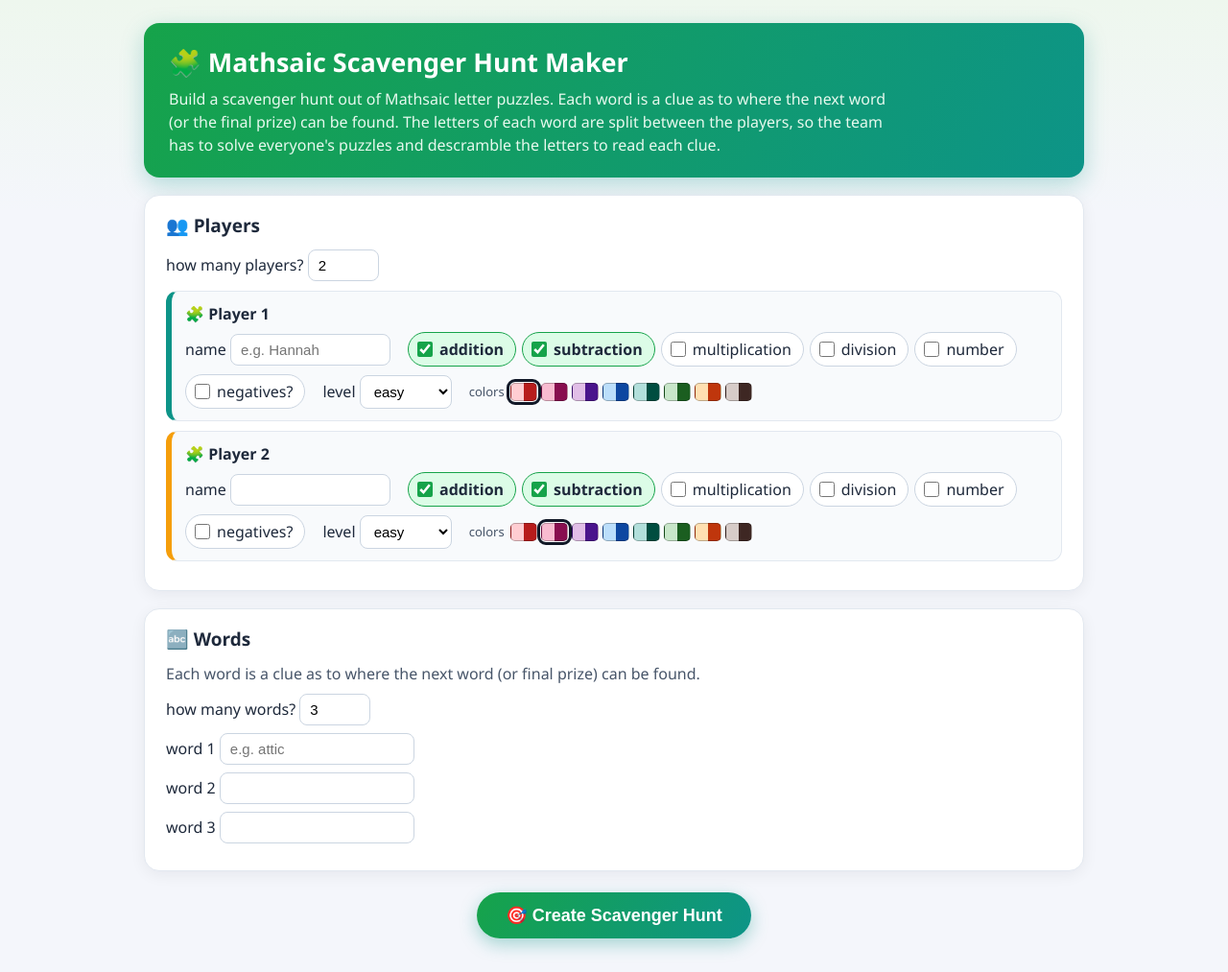
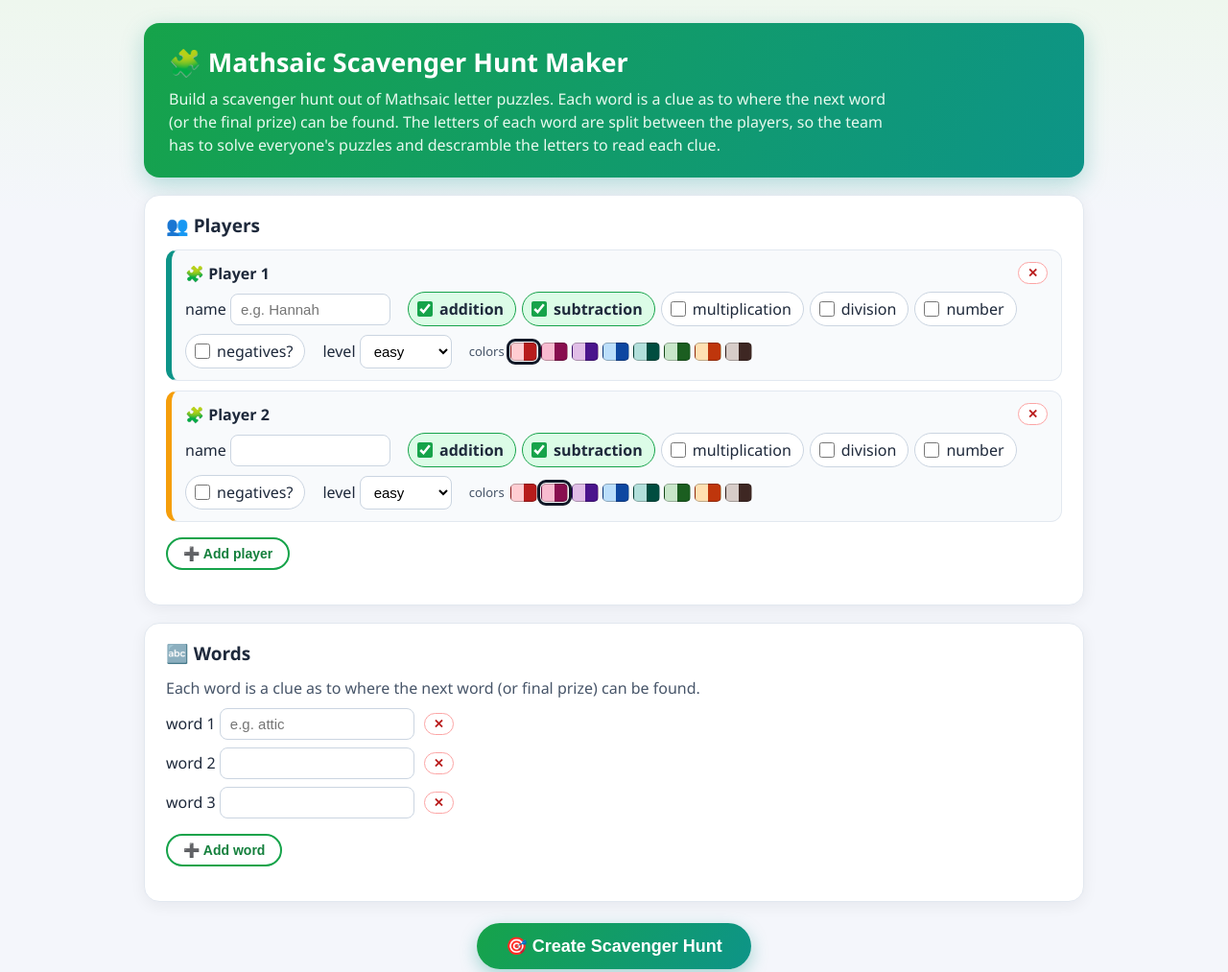
Before and after one commit to mtayter/mathsaic, a plain HTML site: page index.html in a window 1280 px wide. Shown: the top 1013 px of the page at 96% size. Drawn offline with nearby package versions, Linux system fonts and the light colour scheme.

Commit message:
Replace count boxes with add/remove rows
The number inputs were the source of the blank-box bug, so remove them
entirely: an Add player / Add word button under each list, and a delete
button on each row. The rows on screen are now the list, so there is
nothing to blank out. Add/delete snapshot the current rows before
re-rendering, so existing settings (names, ops, negatives, level,
theme, word text) survive; rows renumber, and the last row of each
list cannot be deleted.

```diff
--- a/mathsaic.css
+++ b/mathsaic.css
@@ -127,6 +127,9 @@ label.check:has(input:checked) {
   font-weight: 700;
   width: 100%;
   font-size: 16px;
+  display: flex;
+  justify-content: space-between;
+  align-items: center;
 }
 .field {
   white-space: nowrap;
@@ -158,6 +161,36 @@ label.check:has(input:checked) {
 }
 .word-row {
   margin: 8px 0;
+  display: flex;
+  align-items: center;
+  gap: 10px;
+}
+.btn-add {
+  background: white;
+  color: #15803d;
+  border: 2px solid #16a34a;
+  font-size: 14px;
+  font-weight: 700;
+  padding: 7px 16px;
+  border-radius: 999px;
+  cursor: pointer;
+}
+.btn-add:hover {
+  background: #f0fdf4;
+}
+.btn-delete {
+  background: white;
+  color: #b91c1c;
+  border: 1px solid #fca5a5;
+  font-size: 13px;
+  font-weight: 700;
+  padding: 3px 9px;
+  border-radius: 999px;
+  cursor: pointer;
+  flex: none;
+}
+.btn-delete:hover {
+  background: #fef2f2;
 }
 
 .create-row {
--- a/mathsaic.options.js
+++ b/mathsaic.options.js
@@ -66,74 +66,62 @@ mathsaic.options = (function() {
     return html;
   }
 
-  // If a count box is left blank (or invalid) when the user leaves it,
-  // put the current number back — the number of rows actually on screen —
-  // instead of leaving an empty box that silently breaks generation.
-  function restoreCount(inputSel, rowSel) {
-    var $input = $(inputSel);
-    var value = parseInt($input.val(), 10);
-    var max = parseInt($input.attr('max'), 10);
-    if(isNaN(value) || value < 1) {
-      $input.val($(rowSel).length || 1);
-    } else if(!isNaN(max) && value > max) {
-      $input.val(max);
-    }
+  // The rows on screen ARE the list: Add/Remove buttons change them, and
+  // the state is always snapshotted from the DOM before re-rendering, so
+  // nobody's settings are lost when a row is added or removed.
+
+  function defaultPlayerState(idx) {
+    return { name: '', operations: ['+', '-'], negative: false, level: '0', theme: idx % themes.length };
   }
 
-  function buildPlayerRows() {
-    var count = parseInt($('#num_players').val(), 10);
-    if(isNaN(count) || count < 1) {
-      return;
-    }
-
-    // preserve everything already entered for existing players (name,
-    // operations, negatives, level; the color theme lives in playerThemes)
-    var saved = [];
+  function snapshotPlayerState() {
+    var state = [];
     $('.player-row').each(function(i) {
       var $row = $(this);
-      saved[i] = {
+      state[i] = {
         name: $row.find('.player-name').val(),
         operations: $row.find('.player-op:checked').map(function() { return this.value; }).get(),
         negative: $row.find('.player-negative').prop('checked'),
-        level: $row.find('.player-level').val()
+        level: $row.find('.player-level').val(),
+        theme: playerThemes[i] != null ? playerThemes[i] : (i % themes.length)
       };
     });
+    return state;
+  }
 
+  function renderPlayerRows(state) {
+    playerThemes = state.map(function(s) { return s.theme; });
     var html = '';
-    for(var p = 0; p < count; p++) {
-      if(playerThemes[p] == null) {
-        playerThemes[p] = p % themes.length;
-      }
-      var prev = saved[p];
-      var level = prev ? prev.level : '0';
+    for(var p = 0; p < state.length; p++) {
+      var prev = state[p];
       html += '<div class="player-row">'
-            +   '<div class="player-head">🧩 Player ' + (p + 1) + '</div>'
+            +   '<div class="player-head">🧩 Player ' + (p + 1)
+            +     (state.length > 1 ? ' <button type="button" class="btn-delete" onClick="mathsaic.options.deletePlayer(' + p + ')" title="Remove this player">✕</button>' : '')
+            +   '</div>'
             +   '<label class="field">name <input type="text" class="player-name" id="player_name_' + p + '" size="14"' + (p == 0 ? ' placeholder="e.g. Hannah"' : '') + '></label>'
             +   '<span class="op-group">';
       for(var o = 0; o < OPERATIONS.length; o++) {
         var opVal = OPERATIONS[o].value;
-        var checked = prev ? (prev.operations.indexOf(opVal) != -1)
-                           : (opVal == '+' || opVal == '-');
         html += '<label class="check">'
               + '<input type="checkbox" class="player-op" data-player="' + p + '" value="' + opVal + '"'
-              + (checked ? ' checked' : '')
+              + (prev.operations.indexOf(opVal) != -1 ? ' checked' : '')
               + '> ' + OPERATIONS[o].label + '</label>';
       }
       html +=   '</span>'
-            +   '<label class="check"><input type="checkbox" class="player-negative" id="player_negative_' + p + '"' + (prev && prev.negative ? ' checked' : '') + '> negatives?</label>'
+            +   '<label class="check"><input type="checkbox" class="player-negative" id="player_negative_' + p + '"' + (prev.negative ? ' checked' : '') + '> negatives?</label>'
             +   '<label class="field">level <select class="player-level" id="player_level_' + p + '">'
-            +     '<option value="0"' + (level == '0' ? ' selected' : '') + '>easy</option>'
-            +     '<option value="1"' + (level == '1' ? ' selected' : '') + '>medium</option>'
-            +     '<option value="2"' + (level == '2' ? ' selected' : '') + '>hard</option>'
+            +     '<option value="0"' + (prev.level == '0' ? ' selected' : '') + '>easy</option>'
+            +     '<option value="1"' + (prev.level == '1' ? ' selected' : '') + '>medium</option>'
+            +     '<option value="2"' + (prev.level == '2' ? ' selected' : '') + '>hard</option>'
             +   '</select></label>'
             +   '<span class="color-group"><span class="color-label">colors</span>' + themeSwatches(p) + '</span>'
             + '</div>';
     }
     $('#players_container').html(html);
 
-    for(var q = 0; q < count; q++) {
-      if(saved[q] && saved[q].name) {
-        $('#player_name_' + q).val(saved[q].name);
+    for(var q = 0; q < state.length; q++) {
+      if(state[q].name) {
+        $('#player_name_' + q).val(state[q].name);
       }
       var chosen = playerThemes[q];
       playerThemes[q] = null;
@@ -141,38 +129,60 @@ mathsaic.options = (function() {
     }
   }
 
+  function addPlayer() {
+    var state = snapshotPlayerState();
+    state.push(defaultPlayerState(state.length));
+    renderPlayerRows(state);
+  }
+
+  function deletePlayer(idx) {
+    var state = snapshotPlayerState();
+    if(state.length <= 1) { return; } // always keep at least one player
+    state.splice(idx, 1);
+    renderPlayerRows(state);
+  }
+
   // ---- word inputs ---------------------------------------------------------
 
-  function buildWordInputs() {
-    var count = parseInt($('#num_words').val(), 10);
-    if(isNaN(count) || count < 1) {
-      return;
-    }
-    var saved = [];
-    $('.hunt-word').each(function(i) { saved[i] = this.value; });
+  function snapshotWordState() {
+    return $('.hunt-word').map(function() { return this.value; }).get();
+  }
 
+  function renderWordInputs(state) {
     var html = '';
-    for(var w = 0; w < count; w++) {
+    for(var w = 0; w < state.length; w++) {
       html += '<div class="word-row"><label class="field">word ' + (w + 1) + ' '
             + '<input type="text" class="hunt-word" id="hunt_word_' + w + '" size="18"' + (w == 0 ? ' placeholder="e.g. attic"' : '') + '>'
-            + '</label></div>';
+            + '</label>'
+            + (state.length > 1 ? ' <button type="button" class="btn-delete" onClick="mathsaic.options.deleteWord(' + w + ')" title="Remove this word">✕</button>' : '')
+            + '</div>';
     }
     $('#words_container').html(html);
-    for(var i = 0; i < count; i++) {
-      if(saved[i]) {
-        $('#hunt_word_' + i).val(saved[i]);
+    for(var i = 0; i < state.length; i++) {
+      if(state[i]) {
+        $('#hunt_word_' + i).val(state[i]);
       }
     }
+  }
+
+  function addWord() {
+    var state = snapshotWordState();
+    state.push('');
+    renderWordInputs(state);
+  }
+
+  function deleteWord(idx) {
+    var state = snapshotWordState();
+    if(state.length <= 1) { return; } // always keep at least one word
+    state.splice(idx, 1);
+    renderWordInputs(state);
   }
 
   // ---- gathering + validation ----------------------------------------------
 
   function gatherPlayers() {
     var players = [];
-    var count = parseInt($('#num_players').val(), 10);
-    if(isNaN(count) || count < 1) {
-      count = $('.player-row').length; // backstop: use the rows on screen
-    }
+    var count = $('.player-row').length; // the rows on screen are the list
     for(var p = 0; p < count; p++) {
       var name = $.trim($('#player_name_' + p).val());
       if(!name) {
@@ -209,10 +219,7 @@ mathsaic.options = (function() {
   function gatherWords() {
     var letters = mathsaic.puzzle.getKeys();
     var words = [];
-    var count = parseInt($('#num_words').val(), 10);
-    if(isNaN(count) || count < 1) {
-      count = $('.hunt-word').length; // backstop: use the boxes on screen
-    }
+    var count = $('.hunt-word').length; // the boxes on screen are the list
     for(var w = 0; w < count; w++) {
       var word = $.trim($('#hunt_word_' + w).val()).toLowerCase();
       if(!word) {
@@ -371,34 +378,36 @@ mathsaic.options = (function() {
 
       + '<section class="card">'
       + '<h2>👥 Players</h2>'
-      + '<label class="field">how many players? <input type="number" id="num_players" min="1" max="12" value="2"></label>'
       + '<div id="players_container"></div>'
+      + '<p><button type="button" id="add_player" class="btn-add">➕ Add player</button></p>'
       + '</section>'
 
       + '<section class="card">'
       + '<h2>🔤 Words</h2>'
       + '<p class="hint">Each word is a clue as to where the next word (or final prize) can be found.</p>'
-      + '<label class="field">how many words? <input type="number" id="num_words" min="1" max="20" value="3"></label>'
       + '<div id="words_container"></div>'
+      + '<p><button type="button" id="add_word" class="btn-add">➕ Add word</button></p>'
       + '</section>'
 
       + '<p class="create-row"><button type="button" id="create_hunt" class="btn-primary">🎯 Create Scavenger Hunt</button></p>';
 
     $container.html(input);
 
-    buildPlayerRows();
-    buildWordInputs();
+    renderPlayerRows([defaultPlayerState(0), defaultPlayerState(1)]);
+    renderWordInputs(['', '', '']);
 
-    $('#num_players').on('change', buildPlayerRows);
-    $('#num_words').on('change', buildWordInputs);
-    $('#num_players').on('blur', function() { restoreCount('#num_players', '.player-row'); });
-    $('#num_words').on('blur', function() { restoreCount('#num_words', '.hunt-word'); });
+    $('#add_player').on('click', addPlayer);
+    $('#add_word').on('click', addWord);
     $('#create_hunt').on('click', launchHunt);
   }
 
   return {
     init: init,
     selectTheme: selectTheme,
+    addPlayer: addPlayer,
+    deletePlayer: deletePlayer,
+    addWord: addWord,
+    deleteWord: deleteWord,
     launchHunt: launchHunt
   };
 
```
